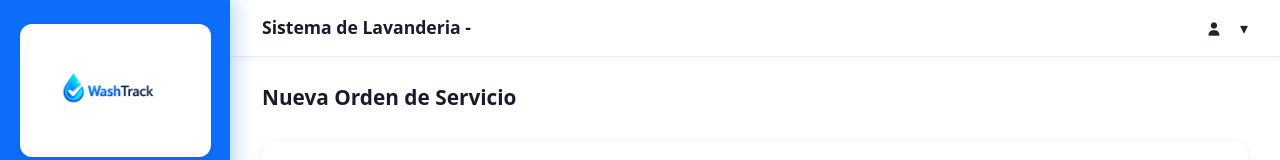
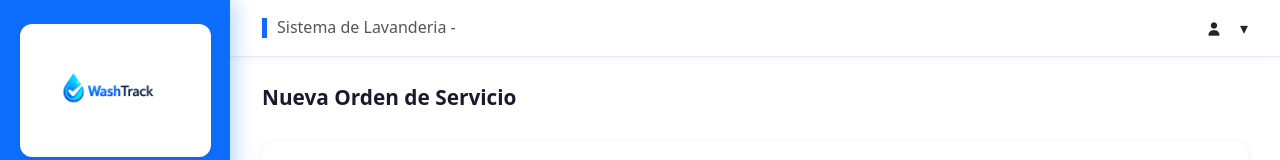
Before and after one commit to amg-argenis/washtrack-front, an Angular app: page /ordenes/crear in a window 1280 px wide. Shown: the top 160 px of the page. Built offline with nearby package versions, Linux system fonts and the light colour scheme; no server answers; sample sign-in values are in the browser's storage.

Commit message:
CSS para page tittle

```diff
--- a/src/app/app.css
+++ b/src/app/app.css
@@ -273,3 +273,17 @@ th {
     align-items: center;
     gap: 10px;
 }
+
+/* .page-title {
+    font-size: 1rem;
+    font-weight: 500;
+    color: #888;
+} */
+
+.page-title {
+    font-size: 1rem;
+    font-weight: 500;
+    color: #555;
+    border-left: 5px solid rgb(13, 109, 252);
+    padding-left: 10px;
+}
```
